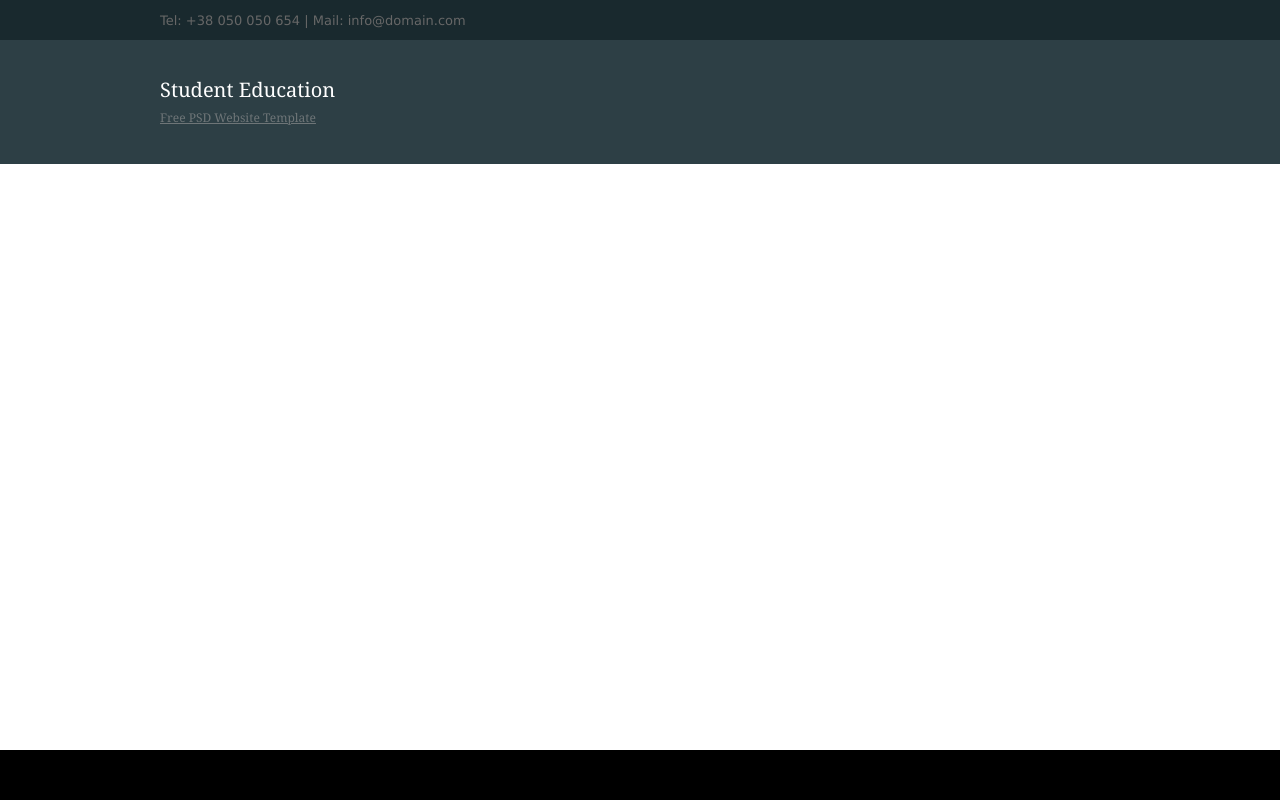
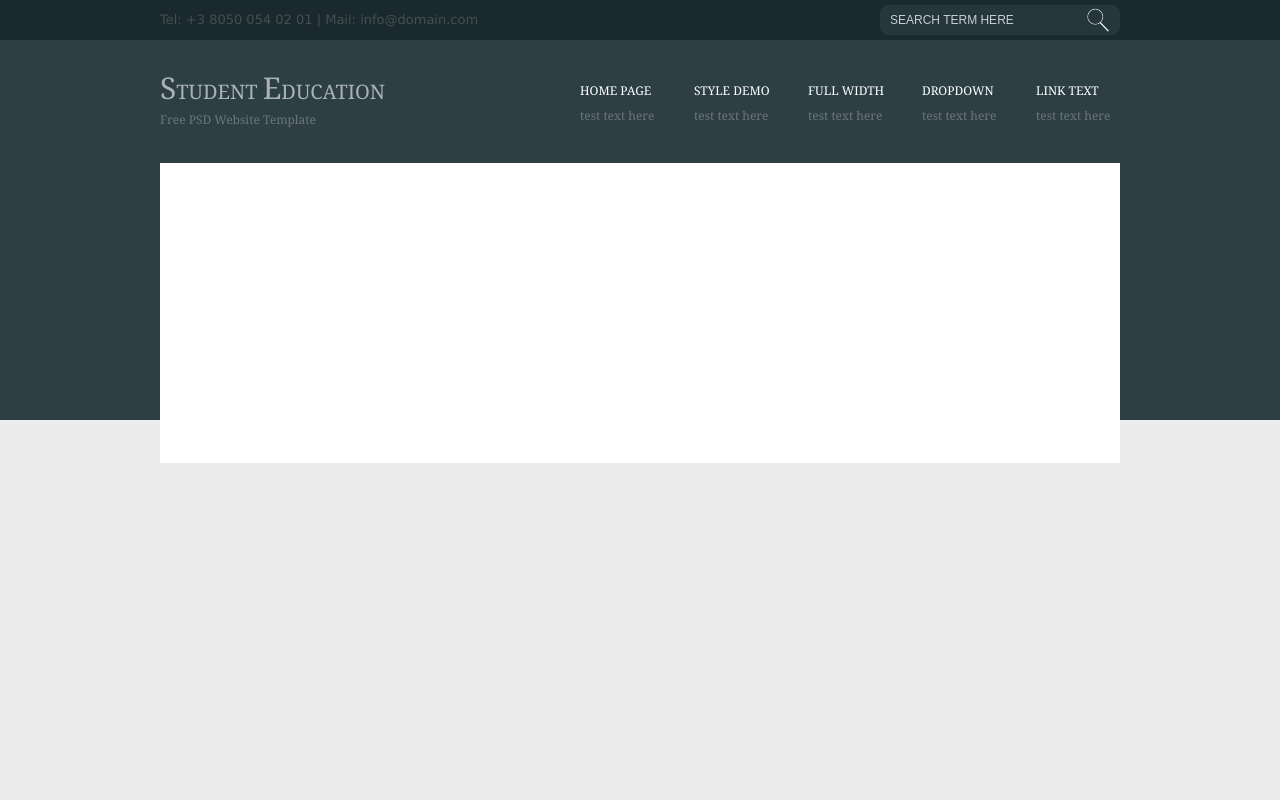
Before and after one commit to icassidyif/student-education, a plain HTML site: page index.html in a window 1280 px wide. Drawn offline with nearby package versions, Linux system fonts and the light colour scheme.

Commit message:
08022019_01

```diff
--- a/css/style.css
+++ /dev/null
@@ -1,68 +0,0 @@
-*
-{
-  box-sizing: border-box;
-  margin: 0;
-  padding: 0;
-}
-
-html
-{
-  height: 100%;
-}
-
-body
-{
-  display: flex;
-  flex-direction: column;
-  height: 100%;
-  min-height: 100%;
-  font-family: Verdana,Geneva,sans-serif;
-}
-
-<!--  -->
-.wrapper{
-  max-width: 960px;
-  width: 100%;
-  margin: 0 auto;
-}
-
-.wrapper-full-width{
-  max-width: none;
-}
-
-.header{
-  background: #2d3f45;
-  color: #fff;
-  padding: 40px 0;
-}
-
-.footer {
-  min-height: 50px;
-  background: black;
-  margin-top: auto;
-}
-/*-------------------*/
-.top-bar {
-  background: #19292e;
-  font-size: 13px;
-  line-height: 13px;
-}
-.phone-mail , .phone-mail a{
-  color: #676767;
-  text-decoration: none;
-  padding: 13.5px 0;
-}
-.logo {
-  font-family: Georgia,Times,Times New Roman,serif;
-}
-.logo__title {
-  font-size: 20px;
-  line-height: 20px;
-  margin-bottom: 12px;
-}
-.logo__desc {
-  font-size: 12px;
-  line-height: 12px;
-  color: #9999;
-  text-decoration: underline;
-}
--- /dev/null
+++ b/css/styles.css
@@ -0,0 +1,186 @@
+*{
+  margin: 0;
+  padding: 0;
+  box-sizing: border-box;
+}
+html{
+  height: 100%;
+}
+body{
+  min-height: 100%;
+  font-family: Georgia,Times,Times New Roman,serif;
+  background: #ececec;
+}
+.wrapper {
+  max-width: 960px;
+  width: 100%;
+  margin: 0 auto;
+}
+
+/*------------------------------*/
+.top-line {
+  display: flex;
+  align-items: center;
+  background: #19292e;
+  min-height: 40px;
+}
+.top-line a {
+  color: #484e50;
+  text-decoration: none;
+}
+.top-line a:hover {
+  color: #6d7375;
+}
+.container {
+  position: relative;
+  display: flex;
+  flex-wrap: wrap;
+  justify-content: space-between;
+  align-items: center;
+}
+.top-line__contacts {
+  color: #484e50;
+  font-family: Verdana,Geneva,sans-serif;
+  font-size: 13px;
+  line-height: 16px;
+  margin: auto 0;
+  padding: 5px 0;
+}
+.search {
+  width: 100%;
+  position: relative;
+}
+.search input {
+  width: 100%;
+  display: block;
+  height: 30px;
+  border-radius: 8px;
+  border:0;
+  outline: 0;
+  margin: 5px 0;
+  background: #25363c;
+  color: #c7ced6;
+  font-size: 12px;
+  text-transform: uppercase;
+  line-height: 14px;
+  padding: 0 40px 0 10px;
+}
+.search:after {
+  position: absolute;
+  top: calc(50% - 12px);
+  right: 10px;
+  content: "";
+  background: url("../img/search-icon.png");
+  width: 23px;
+  height: 24px;
+}
+
+.header {
+  position: relative;
+  background: #2d3f45;
+  color: #abb2b5;
+}
+.header:after {
+  content: '';
+  position: absolute;
+  height: 257px;
+  background: #2d3f45;
+  width: 100%;
+  top: 100%;
+  z-index: 1;
+}
+.header a {
+  color: #fff;
+  text-decoration: none;
+  text-transform:uppercase;
+}
+.header a:hover {
+  color: #abb2b5;
+}
+.header__logo {
+  display: flex;
+  flex-direction: column;
+  justify-content: center;
+  height: 123px;
+}
+.header__title {
+  font-size: 20px;
+  line-height: 20px;
+  margin-bottom: 12px;
+}
+.header__title_fs30 {
+  font-size: 30px;
+}
+.header__desc {
+  color: #6e7577;
+  font-size: 12px;
+  line-height: 12px;
+}
+
+.menu-show  {
+  color: #fff;
+}
+.menu-show .fa-bars {
+  font-size: 40px;
+}
+.main-menu {
+  display: none;
+  width: 100%;
+  flex-direction: column;
+  list-style: none;
+}
+.main-menu li {
+  display: block;
+  width: 100%;
+  font-size: 12px;
+  margin-bottom: 15px;
+  text-align: center;
+}
+.main-menu .header__desc {
+  margin-top: 11px;
+}
+.expanded {
+  display: flex;
+}
+.page {
+  position: relative;
+  background: #fff;
+  z-index: 2;
+}
+.slider {
+  height: 300px;
+  width: 100%;
+}
+/*---------------------------------------------------------*/
+input[type=search]::-ms-clear {  display: none; width : 0; height: 0; }
+input[type=search]::-ms-reveal {  display: none; width : 0; height: 0; }
+input::-webkit-search-decoration,
+input::-webkit-search-cancel-button,
+input::-webkit-search-results-button,
+input::-webkit-search-results-decoration { display: none; }
+
+@media (min-width: 480px) {
+    /*phablet*/
+    .search input {
+      width: 240px;
+    }
+    .search {
+    width: auto;
+  }
+}
+
+@media (min-width: 768px) {
+  /*tablet*/
+    .menu-show  {
+      display: none;
+  }
+  .main-menu  {
+    display: flex;
+    flex-direction: row;
+    width: 570px;
+    margin-right: -30px;
+  }
+  .main-menu li {
+    margin-bottom: 0;
+    text-align: left;
+}
--- a/index.html
+++ b/index.html
@@ -1,41 +1,66 @@
 <!DOCTYPE html>
 <html lang="en">
 <head>
-  <meta charset="UTF-8">
-  <title>Student education</title>
-  <link rel="stylesheet" type="text/css" href="./slick/slick.css"/>
-  <link rel="stylesheet" type="text/css" href="./slick/slick-theme.css"/>
-  <link rel="stylesheet" href="css/style.css">
+  <title>Student Edication</title>
+  <meta charset="utf-8">
+  <meta name="viewport" content="width=device-width">
+  <link rel="stylesheet" href="https://use.fontawesome.com/releases/v5.7.1/css/all.css" integrity="sha384-fnmOCqbTlWIlj8LyTjo7mOUStjsKC4pOpQbqyi7RrhN7udi9RwhKkMHpvLbHG9Sr" crossorigin="anonymous">
+  <link
+  rel="stylesheet"
+  type="text/css"
+  href="css/styles.css">
 </head>
 <body>
-  <div class="top-bar">
+  <div class="top-line">
     <div class="wrapper">
-      <div class="phone-mail">
-        Tel: <a href="tel:+38050050654">+38 050 050 654 </a> | Mail: <a href="mailto: info@domain.com">info@domain.com</a>
+      <div class="container">
+        <div class="top-line__contacts">
+          Tel: <a href="tel:0500540201">+3 8050 054 02 01</a> |
+          Mail: <a href="mailto:info@domain.com">info@domain.com</a>
+        </div>
+        <div class="search">
+          <input type="search" name="search-site" value="SEARCH TERM HERE">
+        </div>
       </div>
     </div>
   </div>
   <div class="header">
     <div class="wrapper">
-      <div class="logo">
-        <div class="logo__title">Student Education</div>
-        <div class="logo__desc">Free PSD Website Template</div>
+      <div class="container">
+        <div class="header__logo">
+          <div class="header__title">
+            <span class="header__title_fs30">S</span>TUDENT
+            <span class="header__title_fs30">E</span>DUCATION
+          </div>
+          <div class="header__desc">Free PSD Website Template</div>
+        </div>
+        <div class="menu-show"><i class="fas fa-bars"></i></div>
+        <ul class="main-menu ">
+          <li><a href="index.html">Home page</a>
+            <div class="header__desc">test text here</div></li>
+          <li><a href="#">Style demo</a>
+            <div class="header__desc">test text here</div></li>
+          <li><a href="#">Full width</a>
+            <div class="header__desc">test text here</div></li>
+          <li><a href="#">Dropdown</a>
+             <div class="header__desc">test text here</div></li>
+          <li><a href="#">Link text</a>
+              <div class="header__desc">test text here</div></li>
+        </ul>
       </div>
     </div>
   </div>
 
-  <div class="content wrapper">
-   <!-- <div class="slider single-item">
-      <div><img src="img/slide2.jpg" alt=""></div>
-      <div><img src="img/slide2.jpg" alt=""></div>
-      <div><img src="img/slide2.jpg" alt=""></div>
-    </div> -->
+
+
+  <div class="wrapper">
+    <div class="page">
+      <div class="slider">
+
+      </div>
+    </div>
   </div>
-
-  <div class="footer">
-  </div>
-  <script src="https://code.jquery.com/jquery-2.2.0.min.js" type="text/javascript"></script>
-  <script src="./slick/slick.js" type="text/javascript" charset="utf-8"></script>
+  <script src="http://yastatic.net/jquery/2.1.3/jquery.min.js"></script>
   <script src="js/src.js"></script>
-</body>
+  </body>
 </html>
--- a/js/src.js
+++ b/js/src.js
@@ -1 +1,6 @@
-$('.single-item').slick();
+var mainMenu = document.querySelector('.main-menu');
+var menuShow = document.querySelector('.menu-show');
+// console.log(mainMenu);
+menuShow.addEventListener('click', function(){
+  mainMenu.classList.toggle('expanded');
+})
```
Also changed, not shown: img/logo_1.png (deleted), img/search-icon.png (added), img/slide1.jpg (deleted), img/slide2.jpg (deleted), img/slide3.jpg (deleted).
